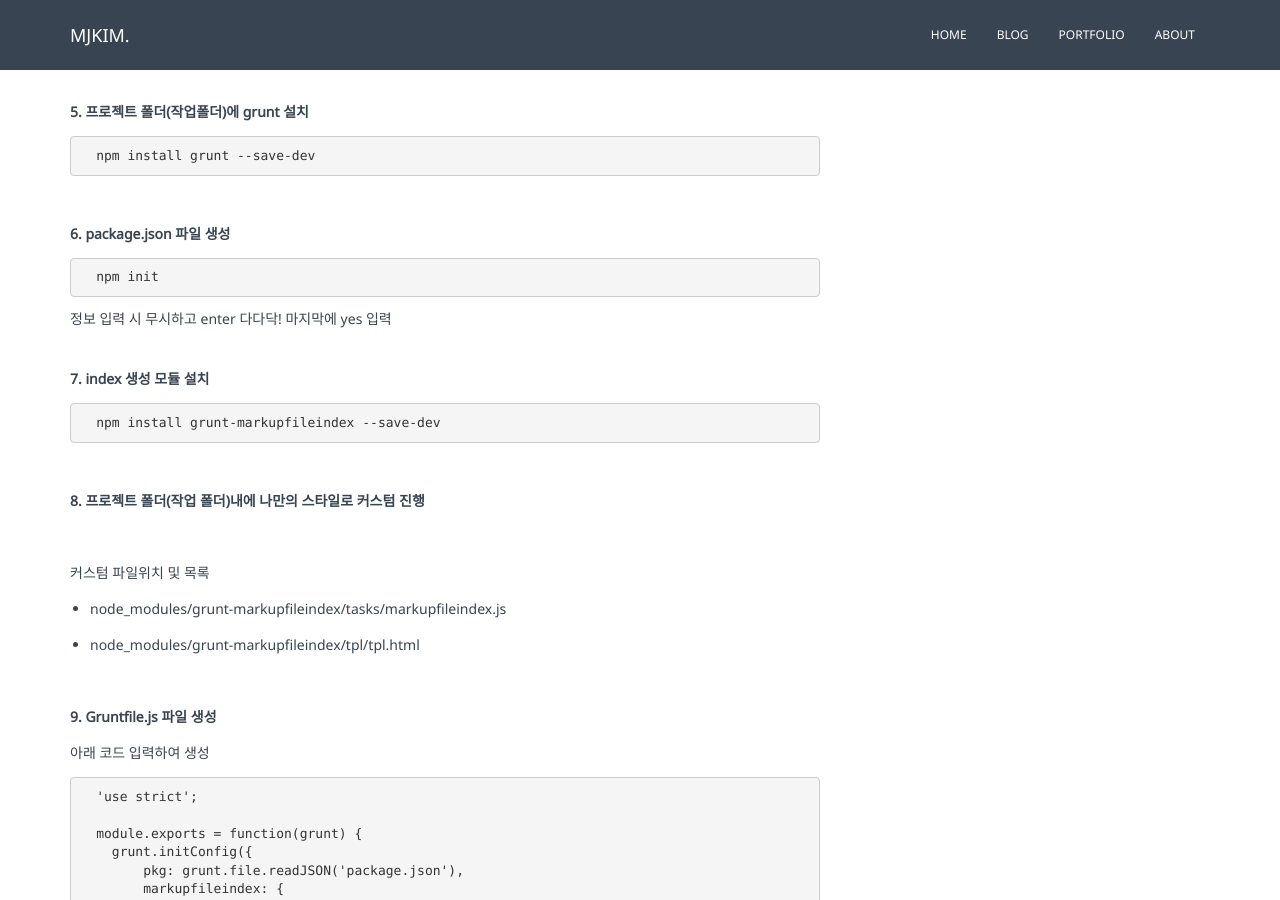
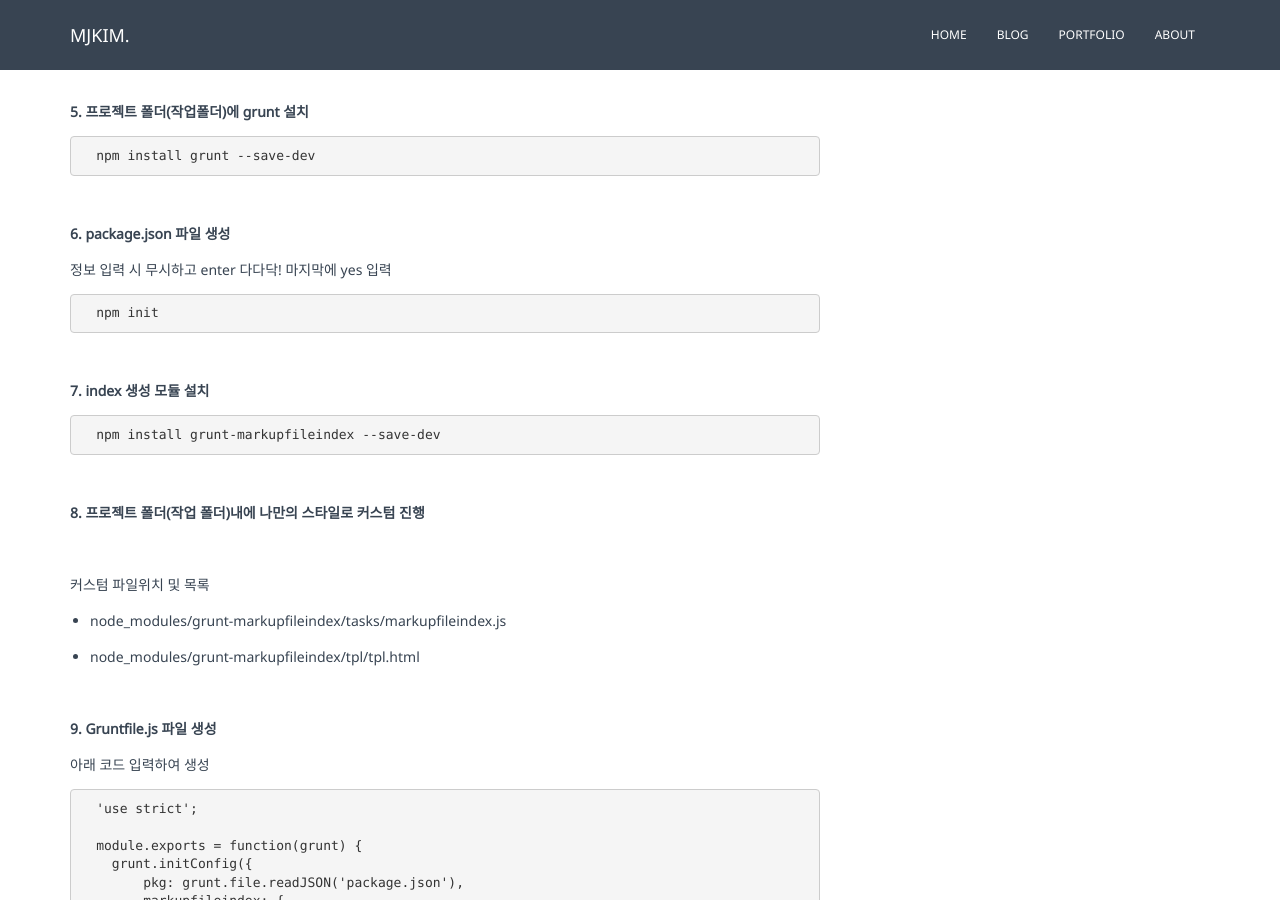
Before and after one commit to kimmyungjoong/github.io, a Jekyll site: the page built from _posts/blog/2017-02-06-grunt-markupfile-index.markdown, in a window 1280 px wide and 900 px high, scrolled down 1511 px. Built offline with Jekyll 4.4.1, drawn with Linux system fonts in a browser that asks for light colours; nearby versions of some CDN libraries; comment, search, counter and statistics services are not loaded.

````diff
--- a/_posts/blog/2017-02-06-grunt-markupfile-index.markdown
+++ b/_posts/blog/2017-02-06-grunt-markupfile-index.markdown
@@ -60,10 +60,12 @@ thumb: thumb03.jpg
 
 **6. package.json 파일 생성**
 
+정보 입력 시 무시하고 enter 다다닥! 마지막에 yes 입력
+
 ```
   npm init
 ```
-정보 입력 시 무시하고 enter 다다닥! 마지막에 yes 입력
+
 <br>
 
 **7. index 생성 모듈 설치**
````
